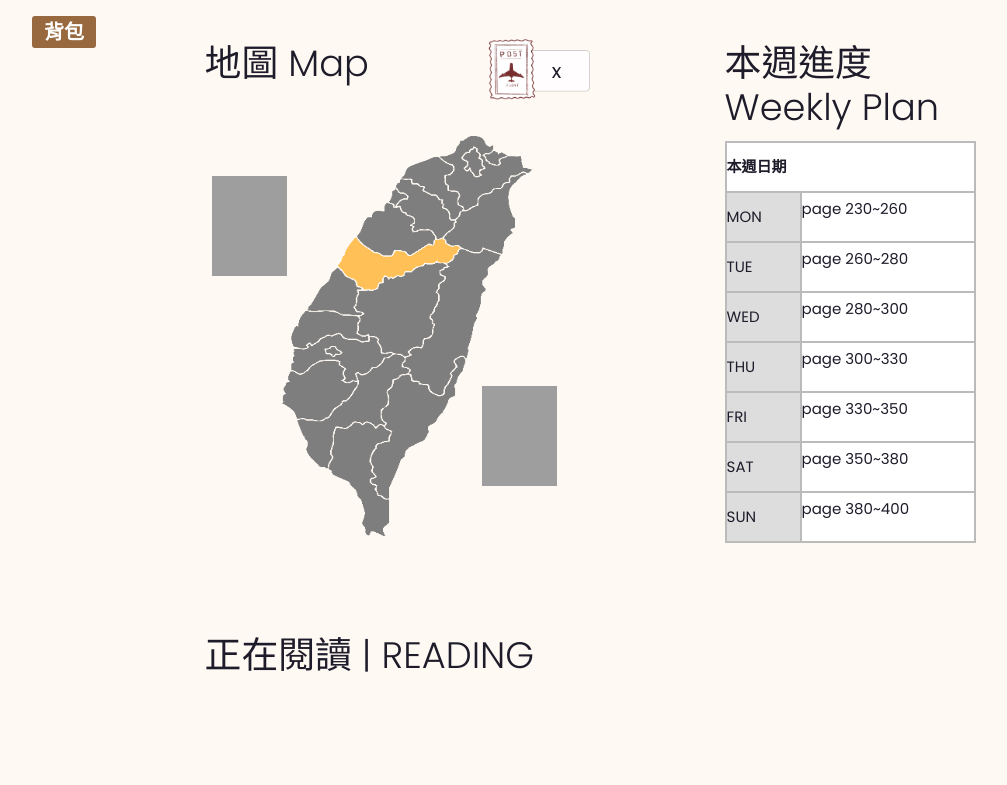
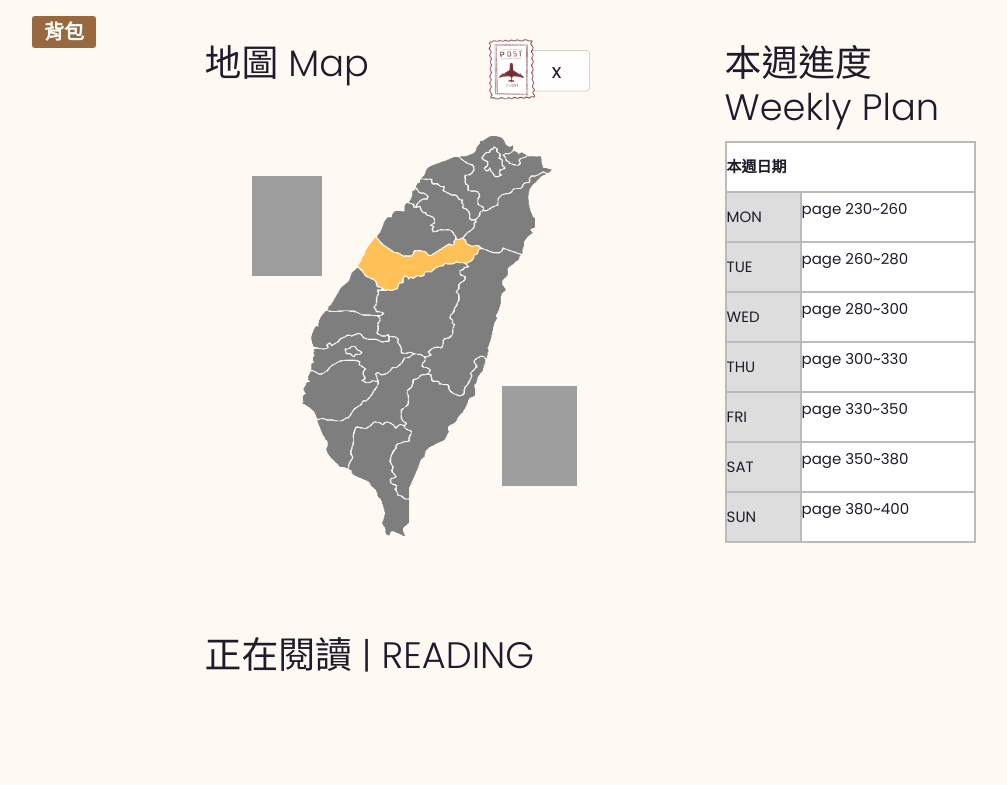
Before and after one commit to LaurenceShen/Books, a Flask app: template templates/map.html in a window 1280 px wide. Shown: the part 84-869 px from the top of the page, without its empty margins (18-1025 px from the left). Run offline with Flask 2, Linux system fonts and the light colour scheme; the template is opened without the code that fills it, so the values that code supplies are empty; parts of the project's set-up code (start-up, migrations or seed data) failed here and were passed over; some libraries are stand-ins or nearby versions; grey boxes are pictures that could not be loaded.

Commit message:
map cat move

```diff
--- a/statics/map.css
+++ b/statics/map.css
@@ -6,19 +6,19 @@
 .map1 {
   position: absolute;
   top: 220px;
-  left: 300px;
+  left: 320px;
 }
 
 .cat1{
   position: absolute;
   top: 260px;
-  left: 230px;
+  left: 270px;
 }
 
 .cat2{
   position: absolute;
   top: 470px;
-  left: 500px;
+  left: 520px;
 }
 
 .image-container img:first-child {
--- a/templates/map.html
+++ b/templates/map.html
@@ -38,7 +38,7 @@
             </div>
 
             <p class="cat1">
-                <img src="./images/cat5.png" width="75" height="100">
+                <img src="./images/cat5.png" width="70" height="100">
             </p>
             <p class="cat2">
                 <img src="./images/cat6.png" width="75" height="100">
```
